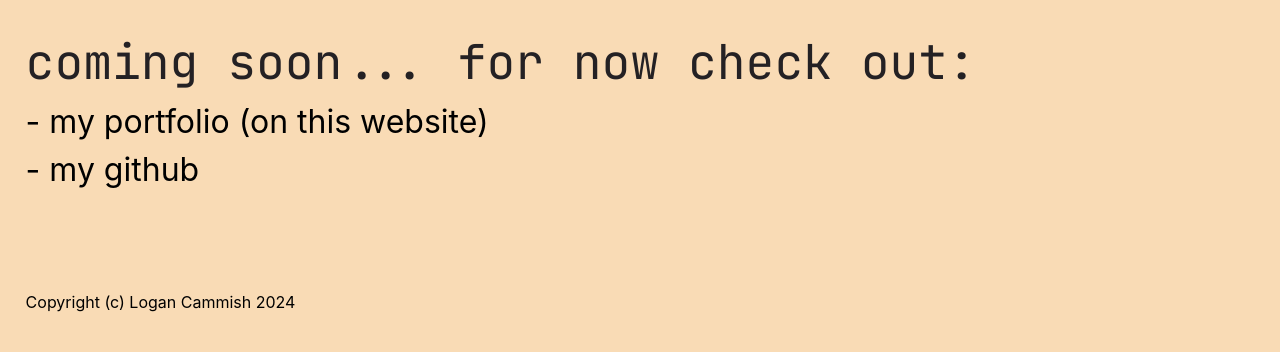
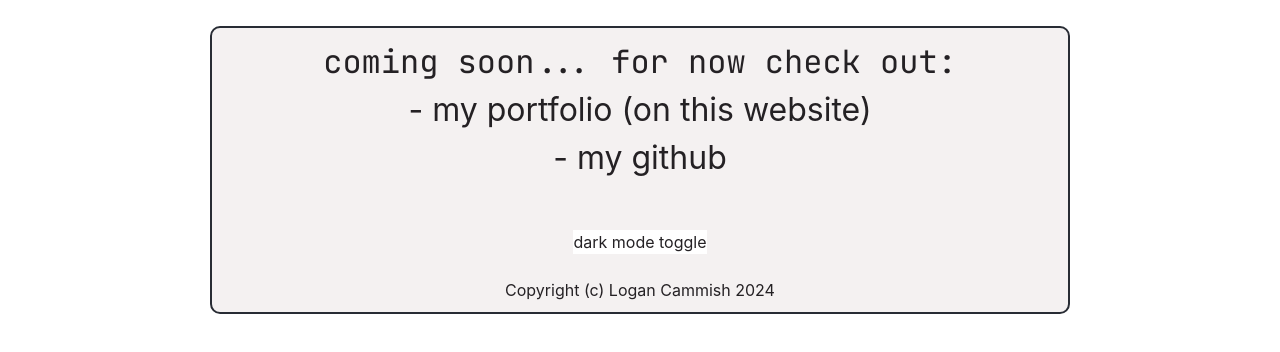
Before and after one commit to logancammish/portfolio, a React (Create React App) app: page / in a window 1280 px wide. Shown: the top 352 px of the page. Built offline with nearby package versions, Linux system fonts and the light colour scheme; the HTML template or start-up script is replaced by a standard one.

Commit message:
Add files via upload

```diff
--- a/src/App.css
+++ b/src/App.css
@@ -1,7 +1,6 @@
 .App {
   text-align: center;
   margin: auto;
-  background-color: rgba(241, 238, 238, 0.791);
   border-color: #282c34;
   border-width: 2px;
   border-radius: 10px;
--- a/src/index.css
+++ b/src/index.css
@@ -31,12 +31,10 @@ code {
     border-color: black;
   }
   h1 {
-    color:rgb(36, 33, 36);
     font-family: JetBrains Mono;
     font-size: 4em;
   }
   h2 {
-    color:rgb(36, 33, 36);
     font-family: JetBrains Mono;
     font-size: 3em;
   }
@@ -48,12 +46,10 @@ code {
     width: 90%;
   }
   h1 {
-    color:rgb(36, 33, 36);
     font-family: JetBrains Mono;
     font-size: 2.5em;
   }
   h2 {
-    color:rgb(36, 33, 36);
     font-family: JetBrains Mono;
     font-size: 2em;
   }
@@ -64,7 +60,6 @@ code {
     width: 40%;
     border-radius: 2%;
     border-width: 2px;
-    border-color: black;
   }
 }
 
@@ -84,15 +79,12 @@ code {
     width: 60%;
     border-radius: 1%;
     border-width: 1px;
-    border-color: black;
   }
   h2 {
-    color:rgb(36, 33, 36);
     font-family: JetBrains Mono;
     font-size: 2em;
   }
   h1 {
-    color:rgb(36, 33, 36);
     font-family: JetBrains Mono;
     font-size: 2.5em;
   }
@@ -103,28 +95,18 @@ p {
 }
 
 li {
-  color:rgb(36, 33, 36);
   font-family: JetBrains Mono;
   font-size: 1.4em;
 }
 
 
 h3 {
-  color:rgb(36, 33, 36);
   font-family: JetBrains Mono;
 }
 h4 {
-  color:rgb(36, 33, 36);
   font-family: JetBrains Mono;
 }
 ul {
-  color:rgb(36, 33, 36);
   font-family: JetBrains Mono SemiBold;
   font-size: small;
 }
-body {
-  background-color: rgb(249, 219, 181);
-}
-hr {
-  border-color: black;
-}
--- a/src/pages/index.js
+++ b/src/pages/index.js
@@ -1,20 +1,42 @@
 import '../App.css';
-import { useEffect } from "react";
+import { useEffect, useState } from "react";
+import Cookies from 'universal-cookie';
+const cookies = new Cookies();
 
 function Home() {
+  const [isActive, setIsActive] = useState(cookies.get('DM'));
+
   useEffect(() => {
     document.title = "Logan Cammish"
+    document.body.style.backgroundColor = !isActive ? '' : '#000000';
   }, [])
 
+  const handleClick = () => {
+    setIsActive(current => !current);
+    cookies.set('DM', !isActive, { path: '/' });
+    console.log(cookies.get('DM'));
+    document.body.style.backgroundColor = isActive ? '' : '#000000';
+  };
+
   return (
-    <div>
-      <h2>coming soon... for now check out:</h2>
+    <div style={{
+      backgroundColor: isActive ? '#171717' : 'rgba(241, 238, 238, 0.791)',
+      color: isActive ? 'white' : 'rgb(36, 33, 36)'
+    }} className="App">
+      <h2 style={{
+          color: isActive ? 'white' : 'rgb(36, 33, 36)',
+          fontSize: '2em'
+        }}>coming soon... for now check out:</h2>
       <a style={{fontSize:"2em"}} href="./portfolio"> - my portfolio (on this website)</a>
       <br/>
       <a style={{fontSize:"2em"}} href="https://github.com/logancammish">- my github</a>
       <br/>
       <br/>
       <br/>
+      <button  style={{
+          backgroundColor: isActive ? 'black' : 'white',
+          color: isActive ? 'white' : '',
+        }} onClick={handleClick}>dark mode toggle</button>
       <br/>
       <br/>
       <p style={{fontSize:"1em"}}>Copyright (c) Logan Cammish 2024</p>
--- a/src/pages/portfolio.js
+++ b/src/pages/portfolio.js
@@ -11,37 +11,33 @@ function Portfolio() {
 
   useEffect(() => {
     document.title = "Logan Cammish Portfolio";
-    document.body.style.backgroundColor = !isActive ? '' : '#000000';
+    document.body.style.backgroundColor = !isActive ? 'rgb(249, 219, 181)' : '#000000';
   }, [])
 
   const handleClick = () => {
     setIsActive(current => !current);
-    setCookie(!isActive);
+    cookies.set('DM', !isActive, { path: '/' });
     console.log(cookies.get('DM'));
-    document.body.style.backgroundColor = isActive ? '' : '#000000';
+    document.body.style.backgroundColor = isActive ? 'rgb(249, 219, 181)' : '#000000';
   };
-
-  const setCookie = (cookie) => {
-    cookies.set('DM', cookie, { path: '/' });
-  }
 
   return (
     <div style={{
-      backgroundColor: isActive ? '#171717' : '',
-      color: isActive ? 'white' : ''
+      backgroundColor: isActive ? '#171717' : 'rgba(241, 238, 238, 0.791)',
+      color: isActive ? 'white' : 'rgb(36, 33, 36)'
     }}  className="App">
 
       <div style={{
-        color: isActive ? 'white' : ''
+        color: isActive ? 'white' : 'rgb(36, 33, 36)'
       }}  className="container">
         <h1 style={{
-          color: isActive ? 'white' : ''
+          color: isActive ? 'white' : 'rgb(36, 33, 36)'
         }}>Logan Cammish</h1>
         <p>{durationInYears(new Date(2007, 12, 11), new Date())} years old | Portfolio</p>
         <br/>
         <br/>
         <img style={{
-        borderColor: isActive ? 'white' : ''
+        borderColor: isActive ? 'white' : 'rgb(36, 33, 36)'
       }} src={logo} alt='Me'/>
       </div>
       <br/>
@@ -52,7 +48,7 @@ function Portfolio() {
         }} onClick={handleClick}>dark mode toggle</button>
 
       <hr style={{
-        borderColor: isActive ? 'white' : ''
+        borderColor: isActive ? 'white' : 'black'
       }}/>
       <div  style={{
         color: isActive ? 'white' : ''
@@ -108,7 +104,7 @@ function Portfolio() {
 
       </div>
       <hr style={{
-        borderColor: isActive ? 'white' : ''
+        borderColor: isActive ? 'white' : 'black'
       }}/>
       <br/>
 
```
